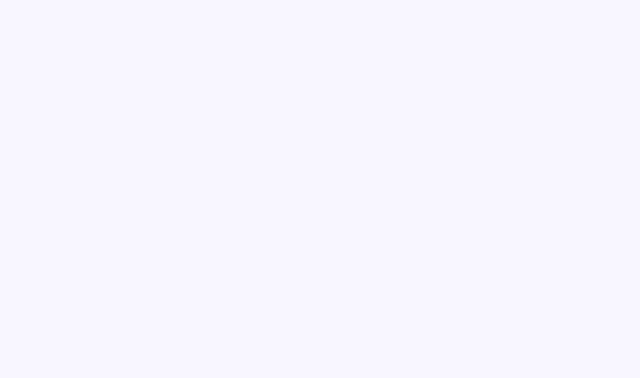
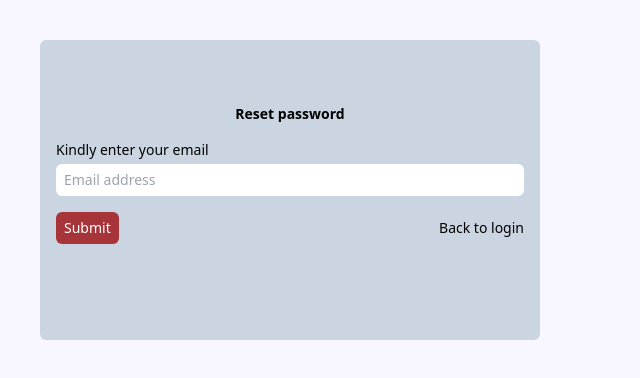
Before and after one commit to kngtee/updcfm-project-web, a React (Create React App) app in the folder Updc.Fm.WebApplication/ClientApp/: page /forgetpassword in a window 1280 px wide. Before the commit this address had no page. Shown: the top 378 px of the page, without its empty margins (0-640 px from the left). Built offline with nearby package versions, Linux system fonts and the light colour scheme.

Commit message:
forgetPassword

```diff
--- a/Updc.Fm.WebApplication/ClientApp/src/App.js
+++ b/Updc.Fm.WebApplication/ClientApp/src/App.js
@@ -24,6 +24,7 @@ import AdminNewCluster from './components/AdminNewCluster';
 import AdminStaff from './components/AdminStaff';
 import AdminNewStaff from './components/AdminNewStaff';
 import AdminStaffOverView from './components/AdminStaffOverView';
+import ForgetPassword from './components/ForgetPassword';
 
 function App() {
   return (
@@ -147,6 +148,7 @@ function App() {
         <Route path="/jobs" element={<InterventionJobs />} />
         <Route path="/jobs/:id" element={<SingleJob />} />
         <Route path="/inspectjob" element={<CreateInspection />} />
+        <Route path="/forgetpassword" element={<ForgetPassword/>} />
       </Routes>
     </AuthProvider>
   );
--- /dev/null
+++ b/Updc.Fm.WebApplication/ClientApp/src/components/ForgetPassword.jsx
@@ -0,0 +1,33 @@
+import React from 'react';
+import { useNavigate } from 'react-router-dom';
+
+
+const ForgetPassword = () => {
+
+    const nav =useNavigate()
+  return (
+    <div className=" flex flex-col rounded-md gap-4 px-4 py-8 w-[500px] h-[300px] ml-10 mt-10 bg-slate-300">
+      <div className="flex justify-center mt-4"></div>
+      <div className="flex justify-center text-sm font-semibold">
+        <h4>Reset password</h4>
+      </div>
+      <div className=" flex flex-col gap-1">
+        <label className=" text-sm" htmlFor="">
+          Kindly enter your email
+        </label>
+        <input
+          className=" rounded-md text-sm px-2 py-1.5"
+          placeholder="Email address"
+        ></input>
+      </div>
+      <div className=" flex justify-between">
+        <button className=" rounded-md px-2 py-1.5 text-sm bg-[#a73439] text-white">
+          Submit
+        </button>
+        <button onClick={()=>{nav("/")}} className=" text-sm">Back to login</button>
+      </div>
+    </div>
+  );
+};
+
+export default ForgetPassword;
```
Also changed, not shown: Updc.Fm.WebApplication/ClientApp/src/assets/img/logocust.png (added).
